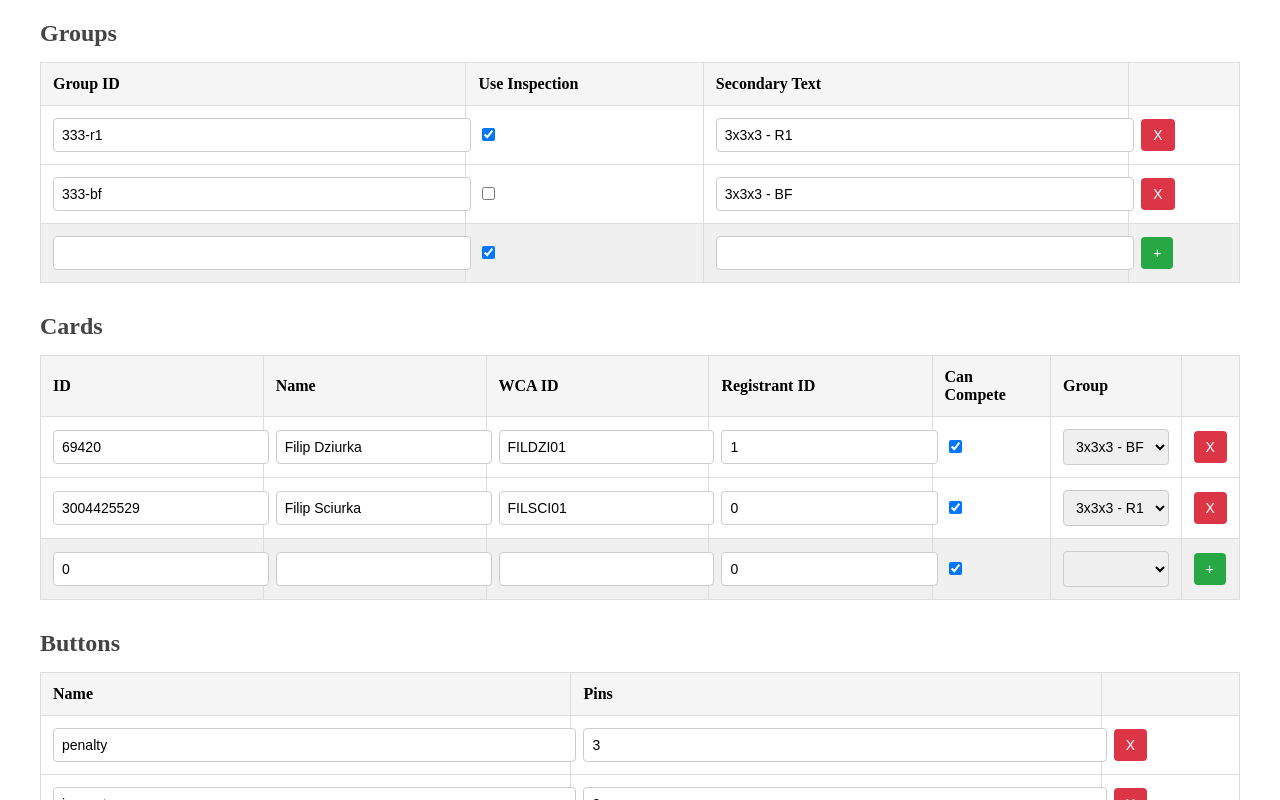
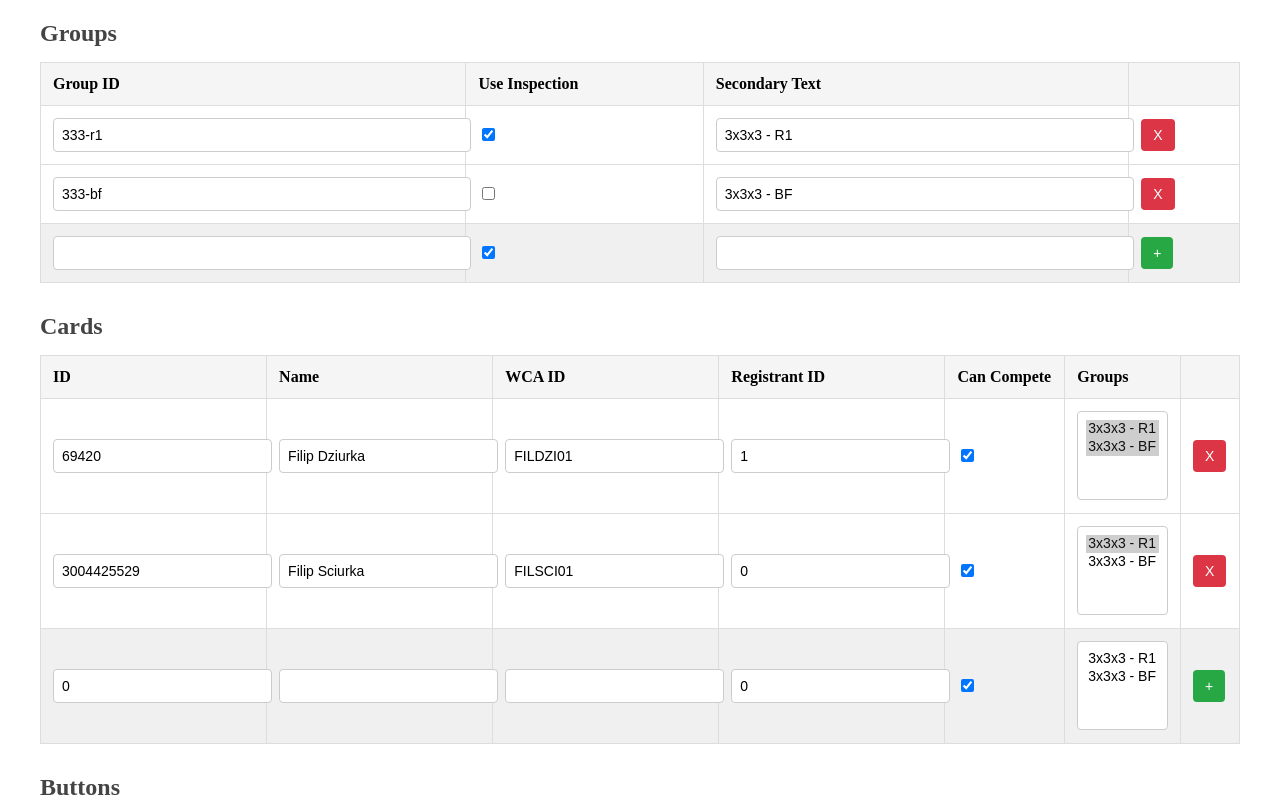
Before and after one commit to FKMTime/e2e-creator, a SvelteKit app: page / in a window 1280 px wide. Both pictures are taken after a click on the button "Load Sample". Shown: the top 800 px of the page. Built offline with nearby package versions, Linux system fonts and the light colour scheme.

Commit message:
feat: select multiple groups for card

```diff
--- a/src/lib/types.ts
+++ b/src/lib/types.ts
@@ -17,7 +17,7 @@ export interface Card {
     name: string;
     registrantId: number;
     wcaId: string;
-    group: string;
+    groups: string[];
 }
 
 export interface Test {
--- a/src/routes/+page.svelte
+++ b/src/routes/+page.svelte
@@ -78,7 +78,7 @@
     let cardsNewWcaId = "";
     let cardsNewRegistrantId = 0;
     let cardsNewCanCompete = true;
-    let cardsNewGroup = "";
+    let cardsNewGroups: string[] = [];
 
     function cardsDelete(id: number) {
         if (!testRoot) return;
@@ -103,7 +103,7 @@
             wcaId: cardsNewWcaId,
             registrantId: cardsNewRegistrantId,
             canCompete: cardsNewCanCompete,
-            group: cardsNewGroup,
+            groups: cardsNewGroups,
         };
 
         testRoot = testRoot;
@@ -113,7 +113,7 @@
         cardsNewWcaId = "";
         cardsNewRegistrantId = 0;
         cardsNewCanCompete = true;
-        cardsNewGroup = "";
+        cardsNewGroup = [];
     }
 
     let buttonsNewName = "";
@@ -320,7 +320,7 @@
                         <th>WCA ID</th>
                         <th>Registrant ID</th>
                         <th>Can Compete</th>
-                        <th>Group</th>
+                        <th>Groups</th>
                         <th></th>
                     </tr>
                 </thead>
@@ -378,8 +378,9 @@
                             >
                             <td>
                                 <select
+                                    multiple
                                     bind:value={
-                                        testRoot.cards[parseInt(id)].group
+                                        testRoot.cards[parseInt(id)].groups
                                     }
                                     class="input-select"
                                 >
@@ -436,7 +437,8 @@
                         >
                         <td>
                             <select
-                                bind:value={cardsNewGroup}
+                                multiple
+                                bind:value={cardsNewGroups}
                                 class="input-select"
                             >
                                 {#each testRoot.groups as group}
--- a/static/tests-sample.json
+++ b/static/tests-sample.json
@@ -18,14 +18,14 @@
       "name": "Filip Sciurka",
       "wcaId": "FILSCI01",
       "canCompete": true,
-      "group": "333-r1"
+      "groups": ["333-r1"]
     },
     "69420": {
       "registrantId": 1,
       "name": "Filip Dziurka",
       "wcaId": "FILDZI01",
       "canCompete": true,
-      "group": "333-bf"
+      "groups": ["333-r1", "333-bf"]
     }
   },
   "buttons": {
```
